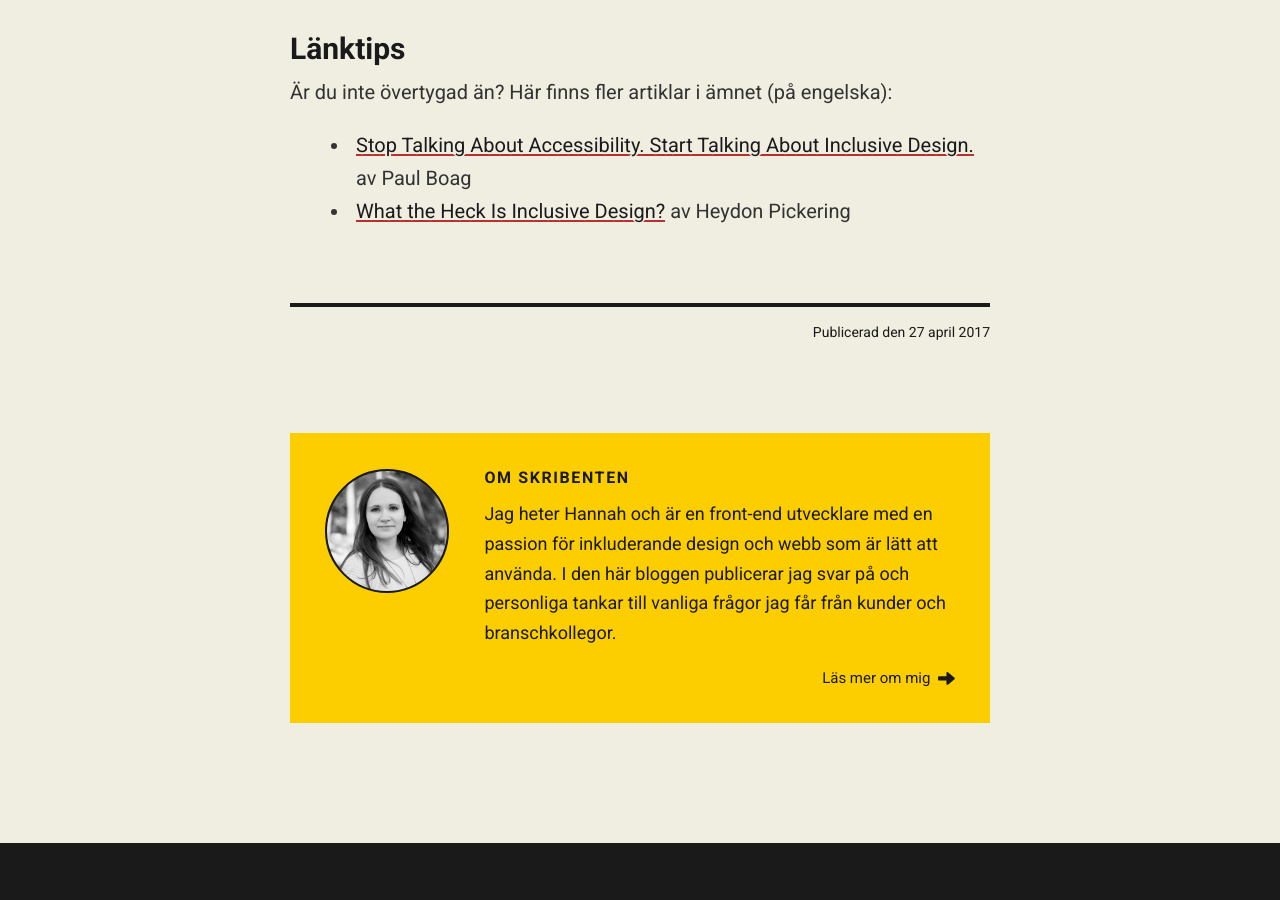
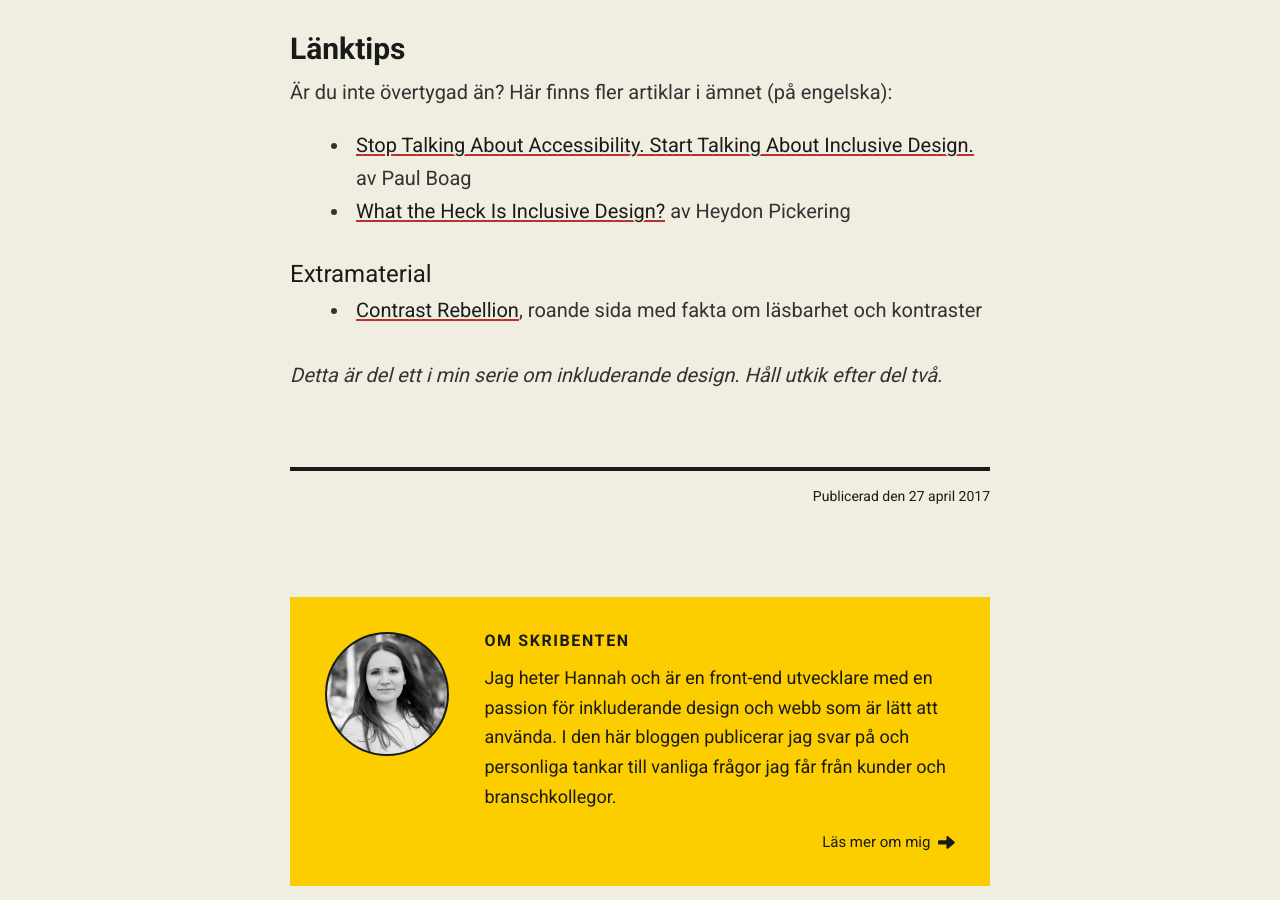
Before and after one commit to decemberly/decemberly.github.io, a Jekyll site: the page built from _posts/2017-04-27-tjana-pa-inkluderande-design.md, in a window 1280 px wide and 900 px high, scrolled down 2625 px. Built offline with Jekyll 4.4.1, drawn with Linux system fonts in a browser that asks for light colours.

Commit message:
Added extra link to inclusive design post

```diff
--- a/_posts/2017-04-27-tjana-pa-inkluderande-design.md
+++ b/_posts/2017-04-27-tjana-pa-inkluderande-design.md
@@ -5,7 +5,7 @@ lang: sv
 ref: inclusivedesign
 permalink: /sv/tjana-pa-inkluderande-design
 date: 2017-04-27 21:41:21 +0200
-tags: [tillgänglighet]
+tags: [tillgänglighet,design,kod]
 excerpt: >
   Du kan både spara och tjäna pengar samt få nöjdare kunder och anställda om du arbetar med inkluderande design.
 preamble: >
@@ -37,3 +37,8 @@ De flesta av oss kommer någon gång i livet att drabbas av att synen blir sämr
 Är du inte övertygad än? Här finns fler artiklar i ämnet (på engelska):
 * [Stop Talking About Accessibility. Start Talking About Inclusive Design.](https://envato.com/blog/stop-talking-accessibility-start-talking-inclusive-design/) av Paul Boag
 * [What the Heck Is Inclusive Design?](https://24ways.org/2016/what-the-heck-is-inclusive-design/) av Heydon Pickering
+
+### Extramaterial
+* [Contrast Rebellion](http://contrastrebellion.com/), roande sida med fakta om läsbarhet och kontraster
+
+*Detta är del ett i min serie om inkluderande design. Håll utkik efter del två.*
```
